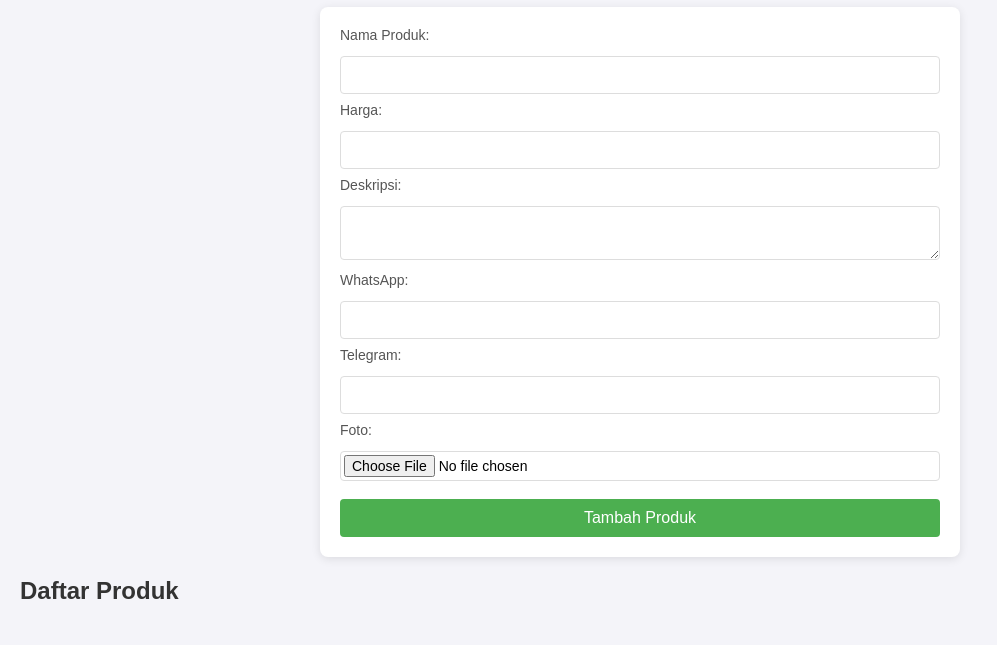
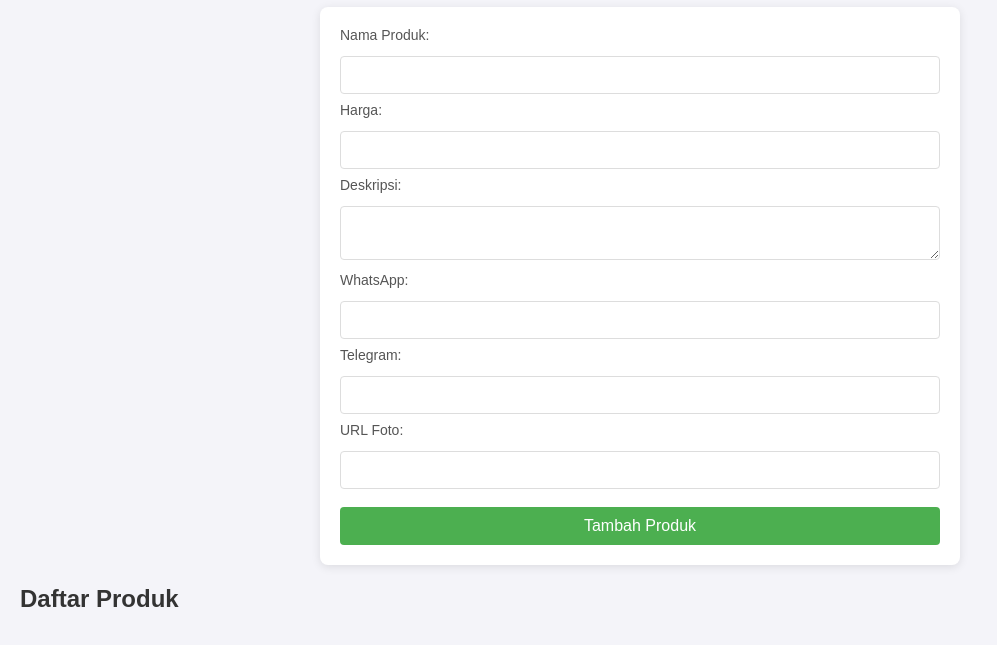
Before and after one commit to RerezzOfficial/ea-project, a website: page public/admin.html in a window 1280 px wide. Shown: the part 131-776 px from the top of the page, without its empty margins (0-997 px from the left). Drawn offline with Linux system fonts and the light colour scheme; no server answers.

Commit message:
Update admin.html

```diff
--- a/public/admin.html
+++ b/public/admin.html
@@ -139,7 +139,7 @@
   <h1>Admin Panel</h1>
 
   <h2>Tambah Produk</h2>
-  <form id="addProductForm" enctype="multipart/form-data">
+  <form id="addProductForm">
     <label for="name">Nama Produk:</label>
     <input type="text" id="name" name="name" required>
 
@@ -155,8 +155,8 @@
     <label for="telegram">Telegram:</label>
     <input type="text" id="telegram" name="telegram">
 
-    <label for="photo">Foto:</label>
-    <input type="file" id="photo" name="photo" required>
+    <label for="photo">URL Foto:</label>
+    <input type="text" id="photo" name="photo" required>
 
     <button type="submit">Tambah Produk</button>
   </form>
@@ -165,6 +165,6 @@
   <h2>Daftar Produk</h2>
   <ul id="productList"></ul>
 
-  <script src="/scriptadmin"></script>
+  <script src="/admin.js"></script>
 </body>
 </html>
```
